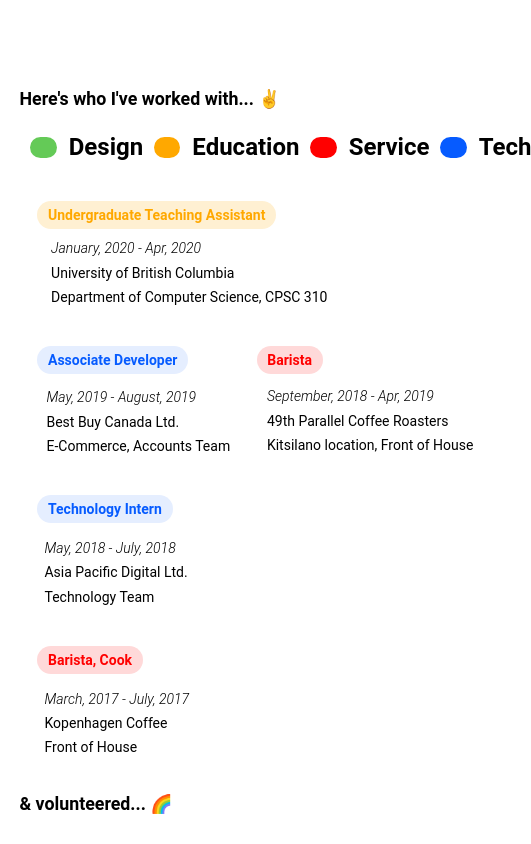
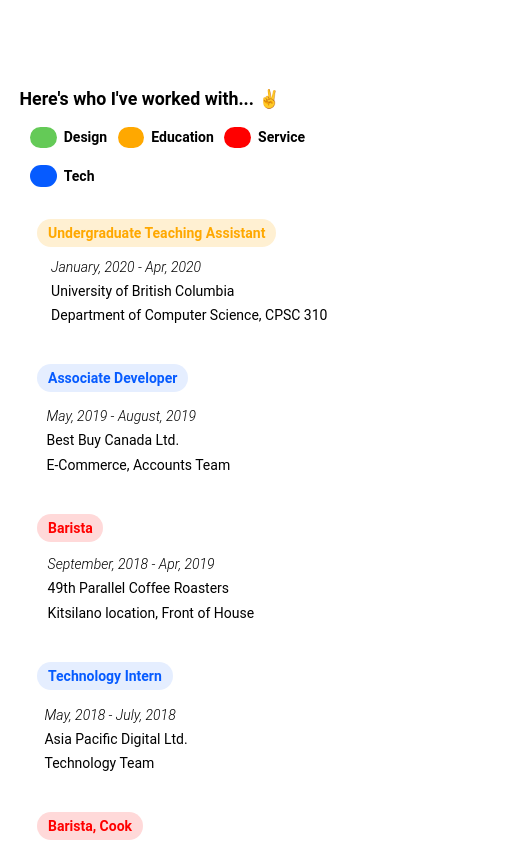
Before and after one commit to tommytwm/tommytwm.github.io, a React (Create React App) app: page / in a window 390 px wide. Shown: the part 2580-3424 px from the top of the page, 531 px wide, since content can reach past the window. Built offline with nearby package versions, Linux system fonts and the light colour scheme.

Commit message:
made experience section responsive

```diff
--- a/src/App.css
+++ b/src/App.css
@@ -45,6 +45,7 @@
 }
 
 @media only screen and (max-width: 768px) {
+
   h2 {
     font-size: calc(10px + 2vmin);
   }
--- a/src/App.js
+++ b/src/App.js
@@ -4,7 +4,6 @@
 import Contacts from './components/contacts/Contacts';
 import Experience from './components/experience/Experience';
 import Projects from './components/projects/Projects';
-import Resumes from './components/resumes/Resumes';
 import Skills from './components/skills/Skills';
 import Title from './components/title/Title';
 
--- a/src/components/experience/Experience.css
+++ b/src/components/experience/Experience.css
@@ -2,6 +2,13 @@
     width: 100%;
 }
 
-.Experience .Row {
+.Row {
     display: flex;
 }
+
+@media only screen and (max-width: 768px) {
+    .Row {
+        display: flex;
+        flex-flow: wrap;
+    }
+}
--- a/src/components/experience/tag/Tag.css
+++ b/src/components/experience/tag/Tag.css
@@ -6,7 +6,6 @@
 }
 
 .tag-name {
-    font-size: 24px;
     margin: 0 0;
     padding-left: .5em;
 }
```
